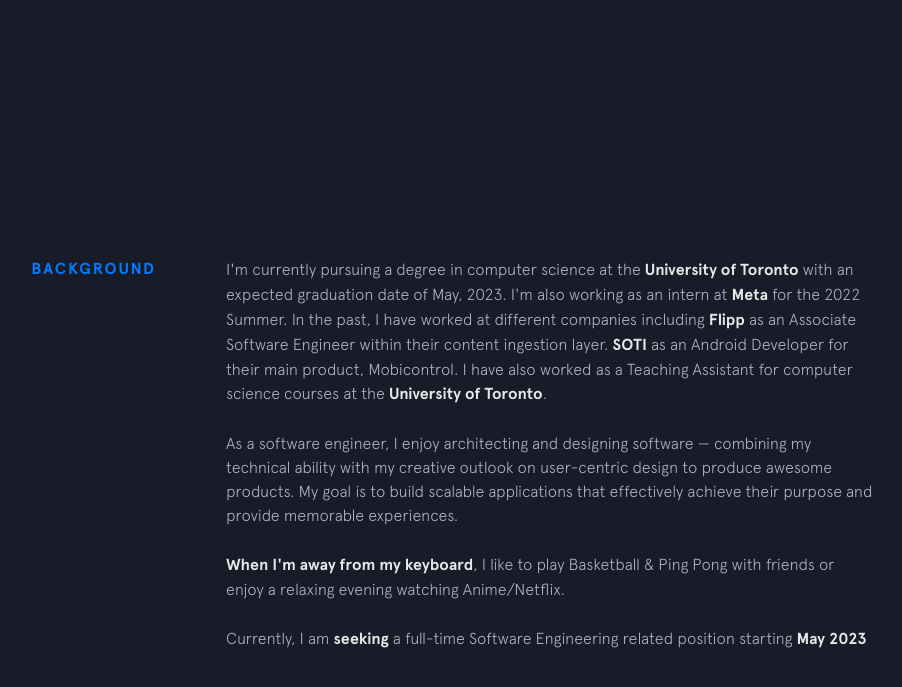
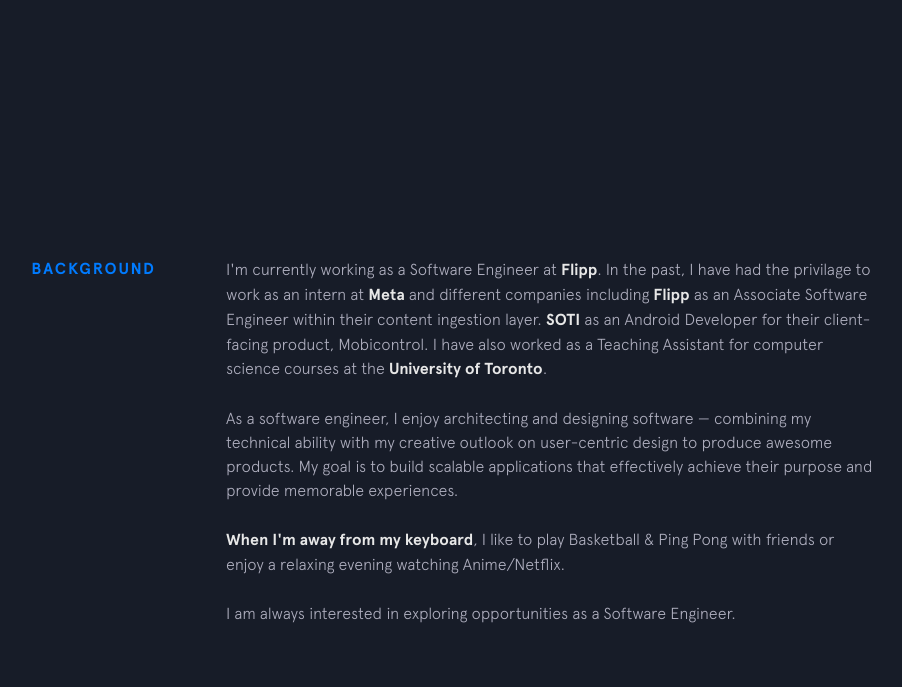
Before and after one commit to AhmadAlsabbagh/AhmadAlsabbagh.github.io, a Jekyll site: the page built from index.html, in a window 1280 px wide and 900 px high, scrolled down 743 px, cut to the strip 0-746 px from the top of the window. Shown: the top 687 px of the strip, without its empty margins (224-1126 px from the left). Built offline with Jekyll 4.4.1, drawn with Linux system fonts in a browser that asks for light colours; nearby versions of some CDN libraries; some of the changed text lies outside the part shown.

Commit message:
Update website

```diff
--- a/_config_dev.yml
+++ b/_config_dev.yml
@@ -10,10 +10,6 @@
 social:
   - title: email
     url: mailto:ahmad.alsabbagh@mail.utoronto.ca
-  - title: twitter
-    url: https://twitter.com/ahmadsomething
-  - title: instagram
-    url: https://www.instagram.com/ahmadalsabbagh_/
   - title: github
     url: https://github.com/AhmadAlsabbagh
   - title: linkedin
--- a/_data/experience.yml
+++ b/_data/experience.yml
@@ -1,3 +1,8 @@
+- company: Flipp
+  url: https://flipp.com/
+  time: May 2023 - Current
+  position: Software Engineer I
+
 - company: Meta (Facebook)
   url: https://about.facebook.com/
   time: June 2022 - Aug 2022 (3 months)
--- a/_includes/background.html
+++ b/_includes/background.html
@@ -2,13 +2,12 @@
   <div class="section__title">Background</div>
   <div class="section__content">
     <p>
-      I'm currently pursuing a degree in computer science at the
-      <a class="underline-link" href="https://www.utoronto.ca/" target="_blank">University of Toronto</a> with an expected graduation date of May, 2023.
-      I'm also working as an intern at
-      <a class="underline-link" href="https://about.facebook.com/" target="_blank">Meta</a> for the 2022 Summer.
-      In the past, I have worked at different companies including
+      I'm currently working as a Software Engineer at
+      <a class="underline-link" href="https://flipp.com/" target="_blank">Flipp</a>.
+      In the past, I have had the privilage to work as an intern at
+      <a class="underline-link" href="https://about.facebook.com/" target="_blank">Meta</a> and different companies including
       <a class="underline-link" href="https://flipp.com/" target="_blank">Flipp</a> as an Associate Software Engineer within their content ingestion layer.
-      <a class="underline-link" href="https://soti.net/" target="_blank">SOTI</a> as an Android Developer for their main product, Mobicontrol.
+      <a class="underline-link" href="https://soti.net/" target="_blank">SOTI</a> as an Android Developer for their client-facing product, Mobicontrol.
       I have also worked as a Teaching Assistant for computer science courses at the
       <a class="underline-link" href="https://www.utoronto.ca/" target="_blank">University of Toronto</a>.
     </p>
@@ -23,7 +22,7 @@
       <strong>When I'm away from my keyboard</strong>, I like to play Basketball &amp; Ping Pong with friends or enjoy a relaxing evening watching Anime/Netflix.
     </p>
 
-    <p>Currently, I am <strong>seeking</strong> a full-time Software Engineering related position starting <strong> May 2023 </strong></p>
+    <p>I am always interested in exploring opportunities as a Software Engineer.</p>
 
     <!-- {% include employment-status.html %} -->
   </div>
--- a/_includes/employment-status.html
+++ b/_includes/employment-status.html
@@ -3,5 +3,5 @@
     <div class="status__light__ring"></div>
     <div class="status__light__led"></div>
   </div>
-  <div class="status__message">Currently seeking 2023 May full-time Software Engineering position!</div>
+  <div class="status__message">Currently a Software Engineer I at Flipp!</div>
 </a>
```
Also changed, not shown: _data/skills.yml (+4 -6 lines).
